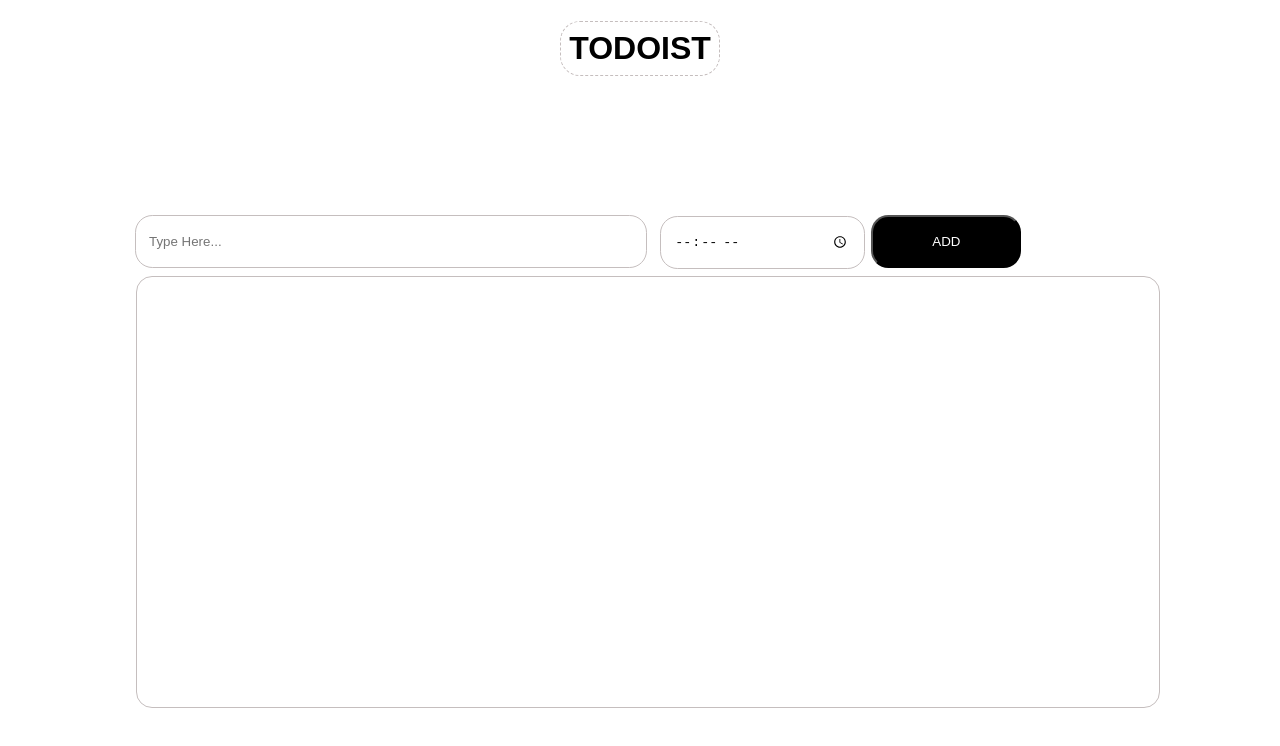
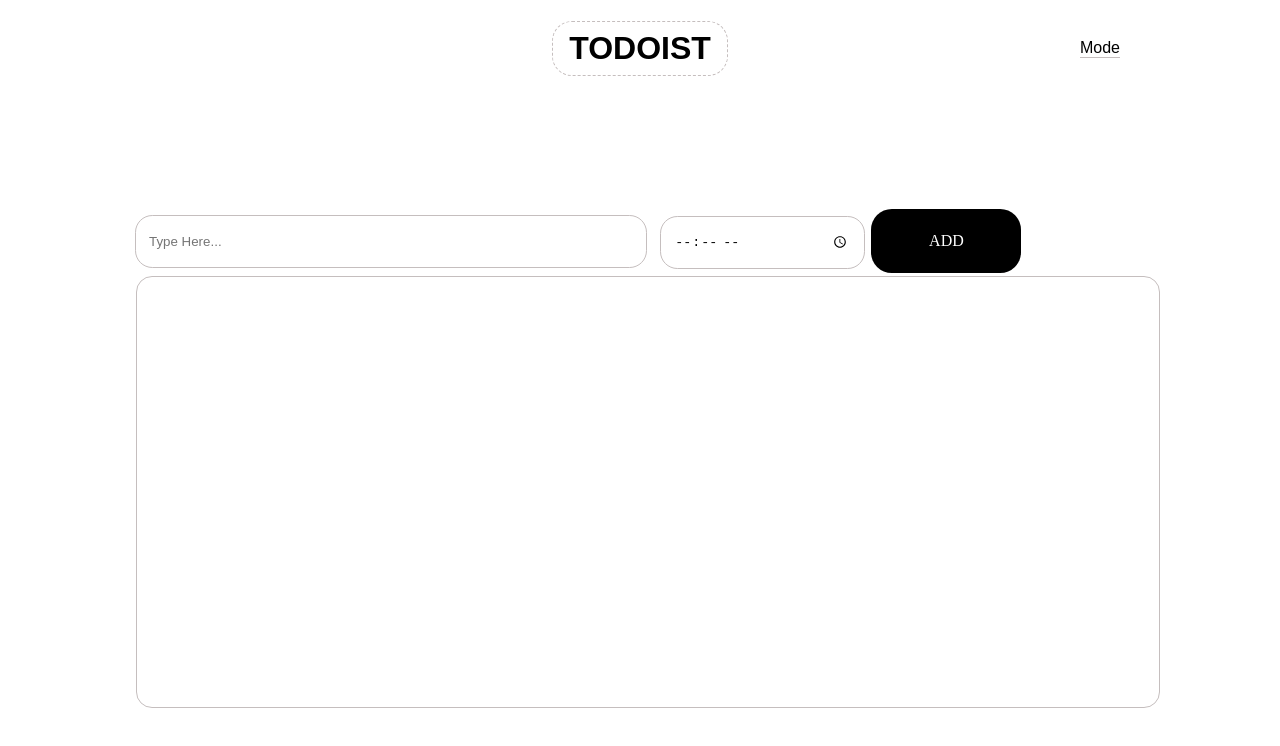
Before and after one commit to aman44444/todolist, a React (Create React App) app: page / in a window 1280 px wide. Shown: the top 746 px of the page. Built offline with nearby package versions, Linux system fonts and the light colour scheme.

Commit message:
feat: add mode for tasks

```diff
--- a/src/Components/Navbar.js
+++ b/src/Components/Navbar.js
@@ -5,8 +5,14 @@
      return (
         <>
         <nav className = 'navbarContainer'>
-            <div className ='navbar'>
+            <div className ='heading'>
                 <h2>TODOIST</h2>
+            </div>
+            <div className='nav-right'>
+               <button>
+                  Mode
+               </button>
+               <div className='line'></div>
             </div>
          </nav>
         </>
--- a/src/Styles/Navbar.css
+++ b/src/Styles/Navbar.css
@@ -16,12 +16,37 @@
   font-size: 2em;
 }
 
-.navbar {
+.heading {
   padding: 0.5em;
+  padding-inline: 1em;
   text-align: center;
   border-radius: 20px;
   border: 2px;
   margin-top: 1em;
   border: 1px solid rgb(197, 190, 190);
   border-style: dashed;
+}
+
+.nav-right {
+  position: absolute;
+  margin-top: 1em;
+  right: 10em;
+  height: auto;
+  display: flex;
+  flex-direction: column;
+}
+
+button {
+  background: none;
+  border: none;
+  padding: 0;
+  font: inherit;
+  color: inherit;
+  cursor: pointer;
+}
+
+.line {
+  width: 100%;
+  height: 1px;
+  background-color: rgb(197, 190, 190);
 }/*# sourceMappingURL=Navbar.css.map */
--- a/src/Styles/Navbar.scss
+++ b/src/Styles/Navbar.scss
@@ -18,8 +18,9 @@
 
 }
 
-.navbar{
+.heading{
         padding: 0.5em;
+        padding-inline: 1em;
         text-align: center;
         border-radius: 20px;
         border: 2px;
@@ -27,3 +28,27 @@
         border: 1px solid rgb(197, 190, 190);
         border-style: dashed;
 }
+
+.nav-right{
+  position: absolute;
+  margin-top: 1em;
+  right: 10em;
+  height: auto;
+  display: flex;
+  flex-direction: column;
+}
+
+button{
+ background: none;
+  border: none;
+  padding: 0;
+  font: inherit;
+  color: inherit;
+  cursor: pointer;
+}
+
+.line{
+    width: 100%;
+    height: 1px;
+    background-color: rgb(197, 190, 190);;
+}
```
Also changed, not shown: 1 other file (tests, documents, lock files or other folders).
